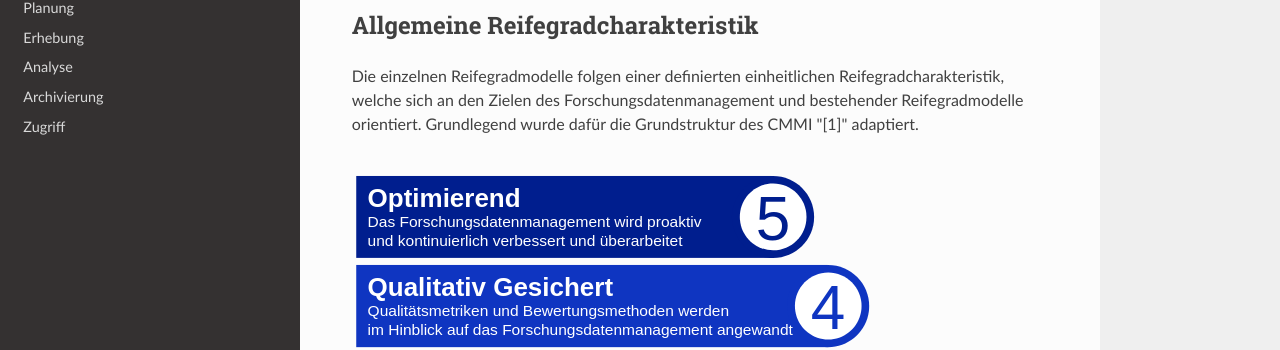
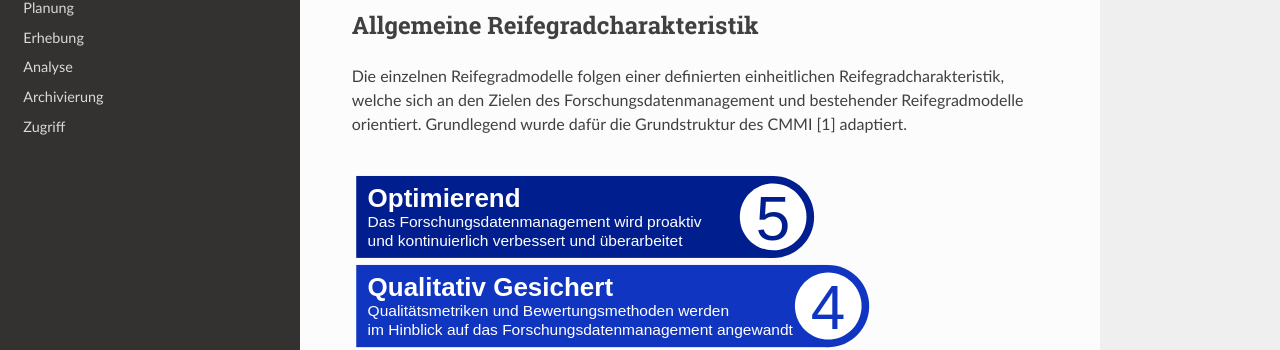
Before and after one commit to LUHMW/MaturityModel, a Sphinx documentation site: the page built from docs/source/reifegradmodell.rst, in a window 1280 px wide and 1284 px high. Shown: the part 447-797 px from the top of the window. Built offline with Sphinx 7.4.7 and the Read the Docs theme 2.0.0, drawn with Linux system fonts in a browser that asks for light colours.

```diff
--- a/docs/source/reifegradmodell.rst
+++ b/docs/source/reifegradmodell.rst
@@ -9,7 +9,7 @@ Eine schematische Darstellung ist in einem adaptiertern Datenlebenszyklus darges
 
 Allgemeine Reifegradcharakteristik
 ----------------
-Die einzelnen Reifegradmodelle folgen einer definierten einheitlichen Reifegradcharakteristik, welche sich an den Zielen des Forschungsdatenmanagement und bestehender Reifegradmodelle orientiert. Grundlegend wurde dafür die Grundstruktur des CMMI "[1]" adaptiert.
+Die einzelnen Reifegradmodelle folgen einer definierten einheitlichen Reifegradcharakteristik, welche sich an den Zielen des Forschungsdatenmanagement und bestehender Reifegradmodelle orientiert. Grundlegend wurde dafür die Grundstruktur des CMMI [1] adaptiert.
 
 .. image:: images/RG_Characteristik_de.svg
   :width: 800
```
